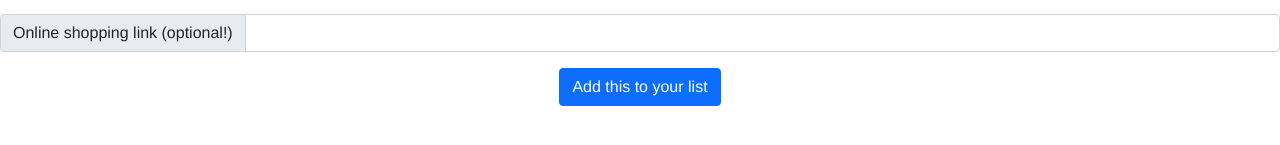
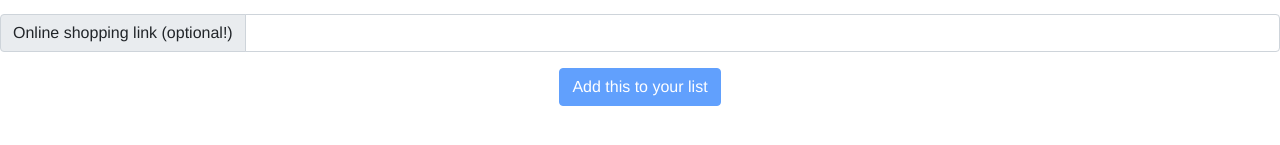
Before and after one commit to dave-ryan/secret-santa-public-fontend, a Vue app: page /my-list in a window 1280 px wide. Shown: the part 253-398 px from the top of the page. Built offline with nearby package versions, Linux system fonts and the light colour scheme; no server answers; sample sign-in values are in the browser's storage.

Commit message:
button for a new item on your xmas list is now disabled if the name isn't filled in

```diff
--- a/src/views/MyList.vue
+++ b/src/views/MyList.vue
@@ -14,7 +14,6 @@
     <br />
     <hr />
     <br />
-
     <form>
       New item for your Christmas List!
       <div class="input-group mb-3">
@@ -25,7 +24,11 @@
         <span class="input-group-text"> Online shopping link (optional!) </span>
         <input type="text" v-model="newItem.link" class="form-control" />
       </div>
-      <button class="btn btn-primary" @click="createItem">
+      <button
+        class="btn btn-primary"
+        :disabled="isDisabled"
+        @click="createItem"
+      >
         Add this to your list
       </button>
     </form>
@@ -40,6 +43,15 @@ export default {
       myList: [],
       newItem: {},
     };
+  },
+  computed: {
+    isDisabled: function () {
+      if (!this.newItem.name || this.newItem.name == "") {
+        return true;
+      } else {
+        return false;
+      }
+    },
   },
   mounted() {
     this.getMyList();
```
